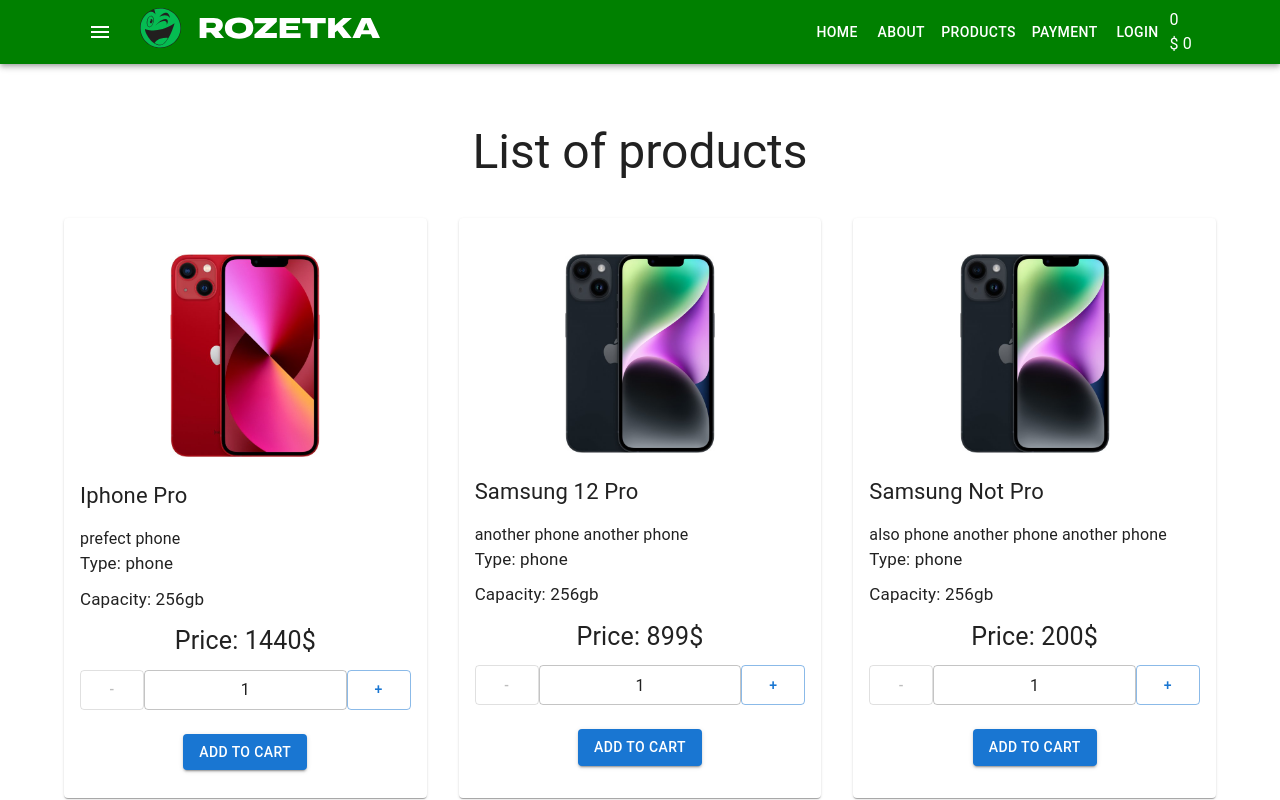
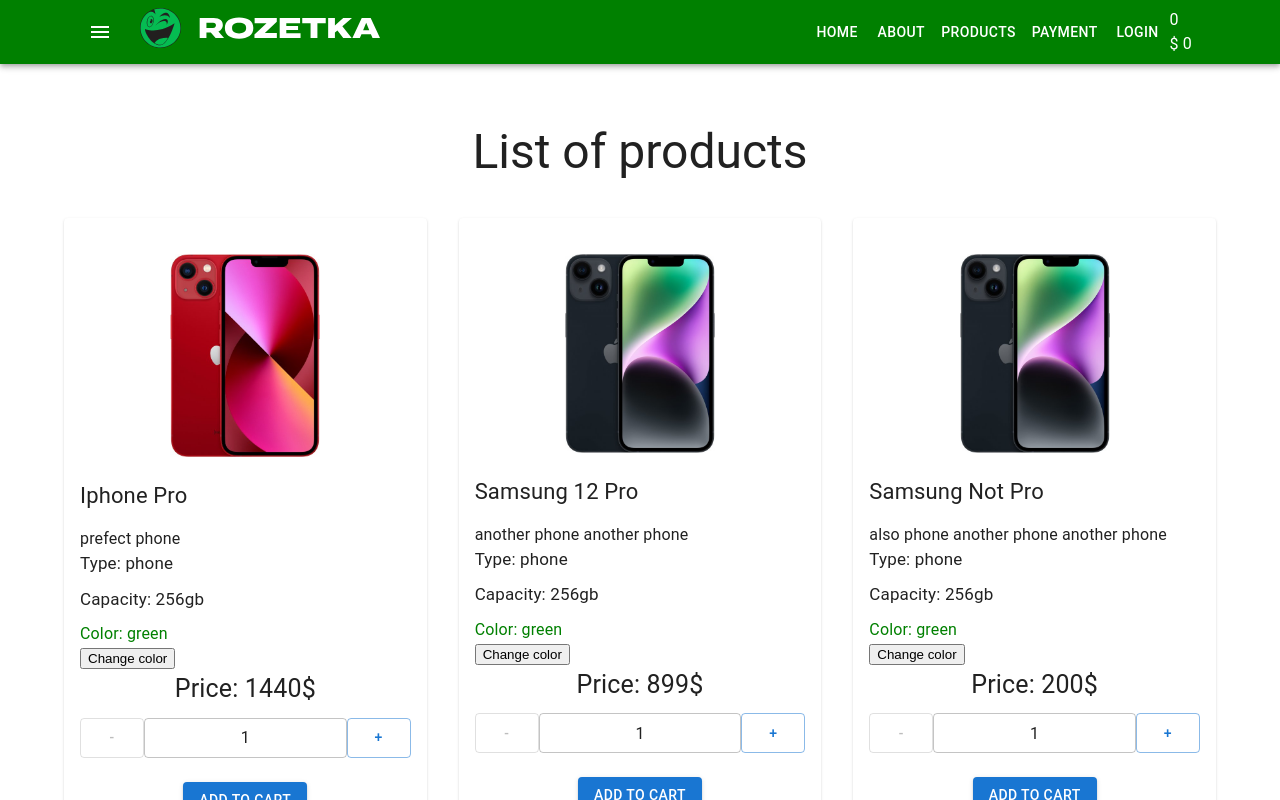
Before and after one commit to Artem-Semenov/shop-project, a React (Create React App) app: page / in a window 1280 px wide. Shown: the top 800 px of the page. Built offline with nearby package versions, Linux system fonts and the light colour scheme.

Commit message:
added change color button

```diff
--- a/src/components/ProductsList/ProductListItem.tsx
+++ b/src/components/ProductsList/ProductListItem.tsx
@@ -19,11 +19,13 @@
 
 type State = {
   count: number;
+  color: string;
 };
 
 class ProductListItem extends Component<Props, State> {
   state = {
     count: 1,
+    color: 'green',
   };
 
   onIncrementClick = (num: number) => {
@@ -37,6 +39,11 @@
     }));
   };
 
+  onChangeColorClick = () => {
+    this.setState((prevState) => ({
+      color: prevState.color === 'green' ? 'red' : prevState.color === 'red' ?'purple' : prevState.color === 'purple' ?'aqua' : 'green',
+    }))
+  }
   render() {
     const { name, type, capacity, desc, price, image } = this.props;
     return (
@@ -49,6 +56,8 @@
           <div className="product-desc">{desc}</div>
           <div className="product-features">Type: {type}</div>
           <div className="product-features">Capacity: {capacity}gb</div>
+          <div><span style={{color: this.state.color}}> Color: {this.state.color}</span></div>
+          <button onClick={() => this.onChangeColorClick()}>Change color</button>
           <div className="product-price">Price: {price}$</div>
           <div className="product-quantity">
             <Button
```
Also changed, not shown: src/components/ProductsList/ProductListItem.scss (line endings or trailing spaces).
